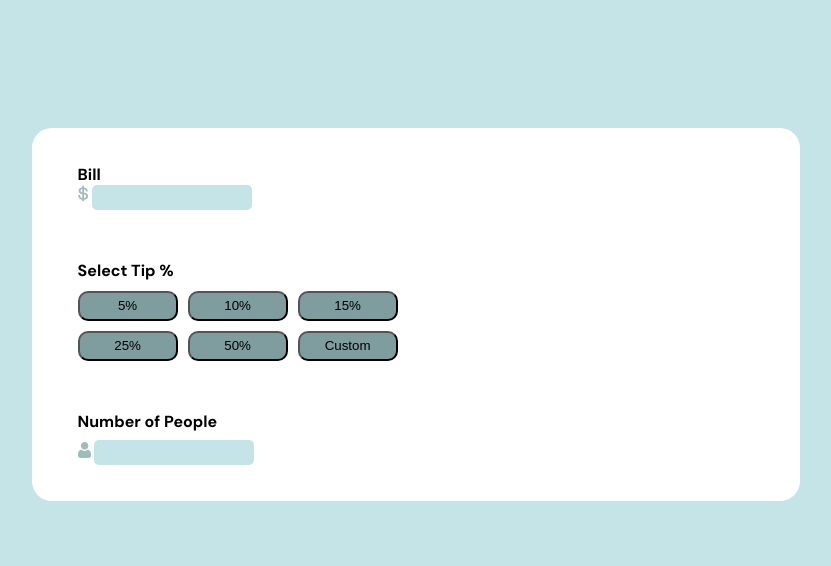
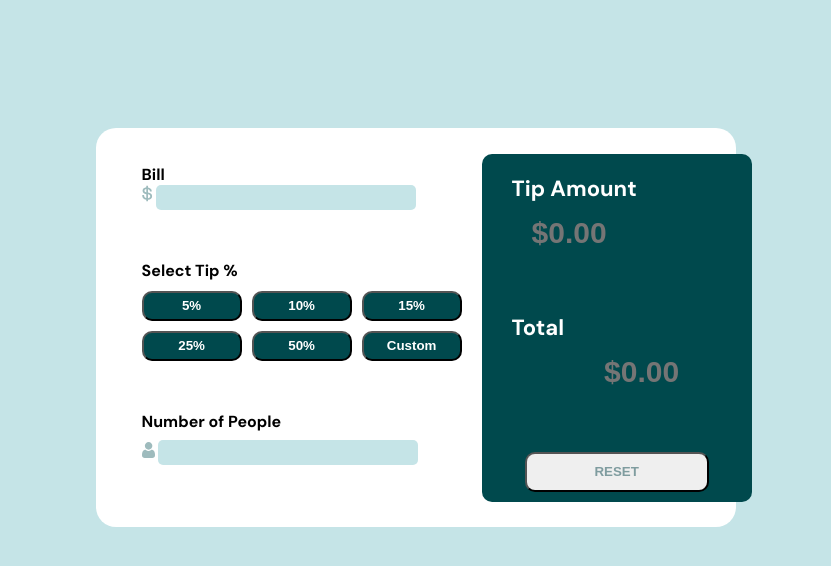
Before and after one commit to Prasad-178/Tip-Calculator-App, a plain HTML site: page index.html in a window 1280 px wide. Shown: the whole page, without its empty margins (224-1055 px from the left). Drawn offline with Linux system fonts and the light colour scheme.

Commit message:
base design completed

```diff
--- a/index.html
+++ b/index.html
@@ -51,7 +51,17 @@
       </div>
 
       <div class="rightbox">
+        <div class="tipamount">
+          <p class="one">Tip Amount</p>
+          <input type="number" placeholder="$0.00" readonly>
+        </div>
 
+        <div class="total">
+          <p>Total</p>
+          <input type="number" placeholder="$0.00" readonly>
+        </div>
+
+        <button type="reset" class="resetbutton">RESET</button>
       </div>
   </div>
 
--- a/styles.css
+++ b/styles.css
@@ -16,8 +16,8 @@ body {
 .bigbox {
     display: flex;
     background-color: white;
-    margin-right: 20%;
-    margin-left: 20%;
+    margin-right: 25%;
+    margin-left: 25%;
     border-radius: 20px;
     padding: 2%;
 }
@@ -67,8 +67,8 @@ input[type=number] {
     border-radius: 5px;
     text-align: left;
     height: 25px;
-    width: 160px;
-    text-align: right;
+    width: 260px;
+    text-align: center;
     font-size: medium;
 }
 
@@ -89,13 +89,16 @@ input[type=number] {
 }
 
 .grid-container button {
-    background-color: hsl(184, 14%, 56%);
+    color: white;
+    background-color: hsl(183, 100%, 15%);
     border-radius: 10px;
     width: 100px;
     height: 30px;
+    font-weight: 600;
 }
 
 button:hover {
+    color: hsl(183, 100%, 15%);
     background-color: hsl(185, 41%, 84%);
     cursor: pointer;
 }
@@ -122,7 +125,73 @@ button:hover {
     border-radius: 5px;
     text-align: left;
     height: 25px;
-    width: 160px;
-    text-align: right;
+    width: 260px;
+    text-align: center;
     font-size: medium;
 }
+
+.rightbox {
+    flex-direction: column;
+    display: flex;
+    justify-content: right;
+    padding: 10px 20px 10px 20px;
+    background-color: hsl(183, 100%, 15%);
+    border-radius: 10px;
+}
+
+.rightbox p {
+    color: white;
+    display: inline;
+    margin-right: 10px;
+}
+
+.tipamount {
+    margin: 10px 10px 50px 10px;
+    font-size: 22px;
+}
+
+.tipamount input {
+    border: none;
+    background-color: transparent;
+    resize: none;
+    outline: none;
+    border-radius: 5px;
+    text-align: center;
+    font-size: 30px;
+    width: 115px;
+    height: 60px;
+    text-align: center;
+    color: hsl(189, 41%, 97%);
+    font-weight: 800;
+}
+
+.total {
+    margin: 0px 10px 50px 10px;
+    font-size: 22px;
+}
+
+.total input {
+    font-size: large;
+    border: none;
+    background-color: transparent;
+    resize: none;
+    outline: none;
+    border-radius: 5px;
+    text-align: center;
+    font-size: 30px;
+    width: 160px;
+    height: 60px;
+    text-align: center;
+    color: hsl(189, 41%, 97%);
+    font-weight: 800;
+    margin-left: 50px;
+}
+
+.resetbutton {
+    height: 40px;
+    width: 80%;
+    align-self: center;
+    border-radius: 10px;
+    color: hsl(184, 14%, 56%);
+    font-weight: 800;
+}
```
